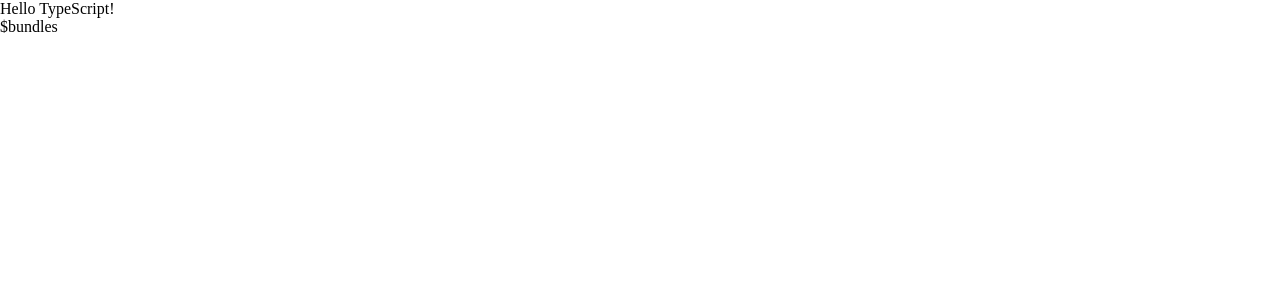
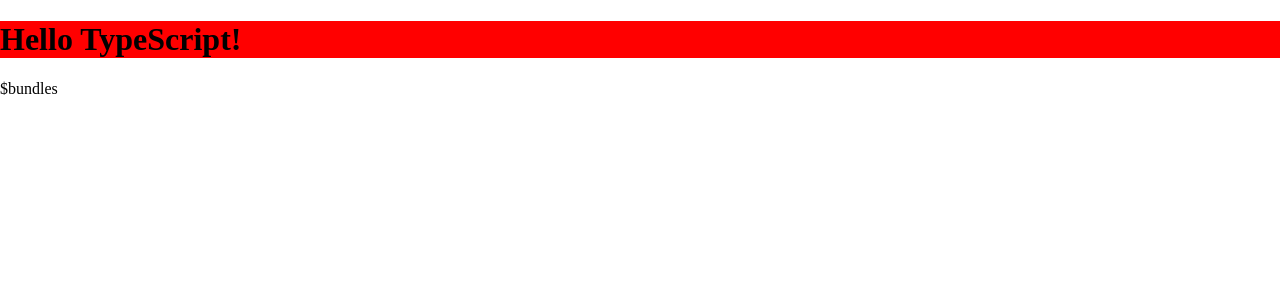
Before and after one commit to blurbyte/react-typescript-quickstart, a React app: page / in a window 1280 px wide. Shown: the top 300 px of the page. Built offline with nearby package versions, Linux system fonts and the light colour scheme.

Commit message:
Installed styled-components

```diff
--- a/package.json
+++ b/package.json
@@ -34,7 +34,8 @@
   "license": "MIT",
   "dependencies": {
     "react": "16.3.1",
-    "react-dom": "16.3.1"
+    "react-dom": "16.3.1",
+    "styled-components": "3.2.5"
   },
   "devDependencies": {
     "@types/enzyme": "3.1.9",
--- a/src/components/App/index.tsx
+++ b/src/components/App/index.tsx
@@ -1,9 +1,14 @@
 import * as React from 'react';
+import styled from '@styles/styledComponents';
+
+const Wrapper = styled.h1`
+  background-color: red;
+`;
 
 // In this case Props and State are automatically initialized to {}
 class App extends React.Component {
   render() {
-    return <div>Hello TypeScript!</div>;
+    return <Wrapper>Hello TypeScript!</Wrapper>;
   }
 }
 
--- /dev/null
+++ b/src/styles/styledComponents.ts
@@ -0,0 +1,17 @@
+// Wrapper to let styled-components work better with TypeScript
+
+import * as styledComponets from 'styled-components';
+import { ThemedStyledComponentsModule } from 'styled-components';
+
+// If using any theme its interface has to be defined
+const {
+  default: styled,
+  css,
+  injectGlobal,
+  keyframes,
+  ThemeProvider
+} = styledComponets as ThemedStyledComponentsModule<{}>;
+
+// Re-exporting modules to be spec compliant
+export { css, injectGlobal, keyframes, ThemeProvider };
+export default styled;
```
Also changed, not shown: 1 other file (tests, documents, lock files or other folders).
